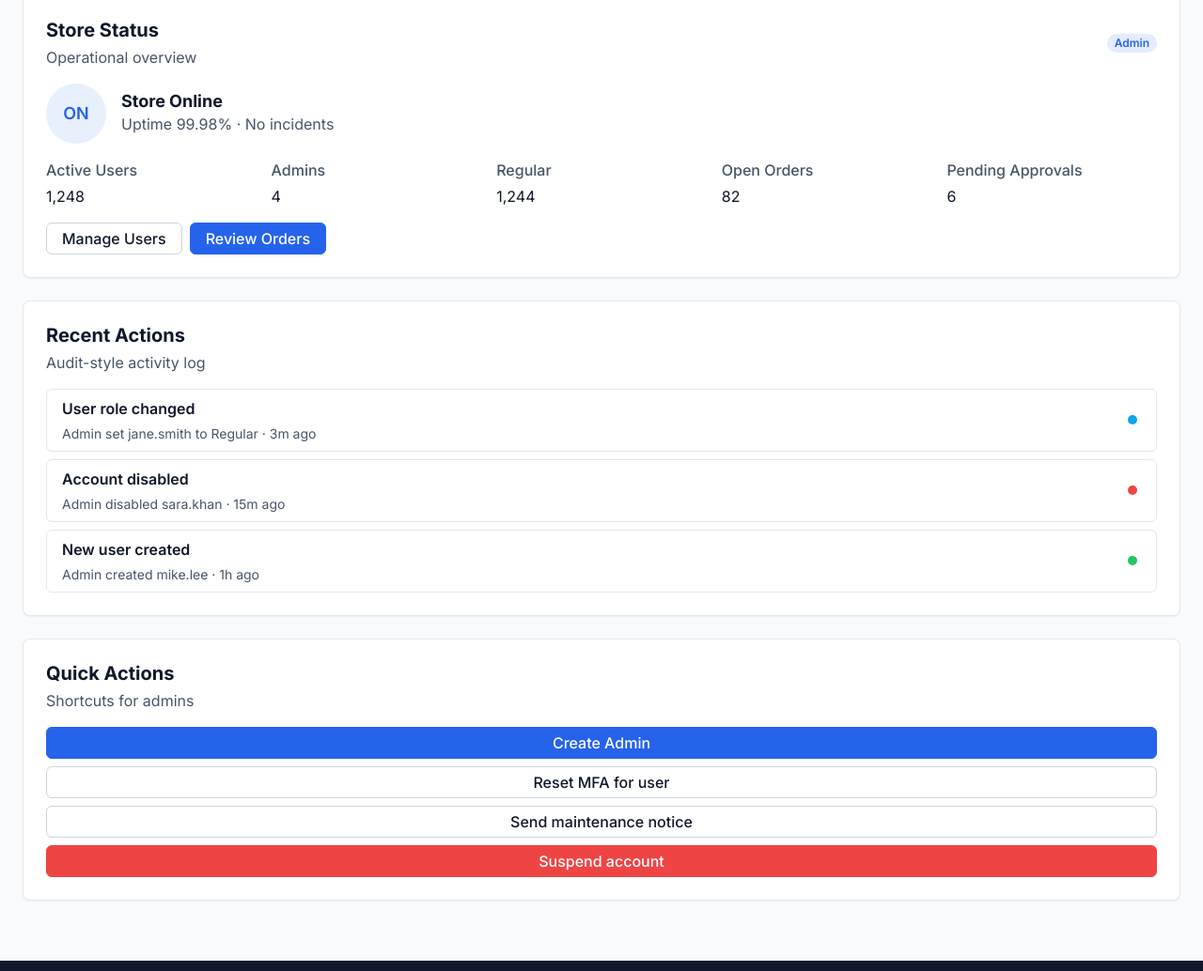
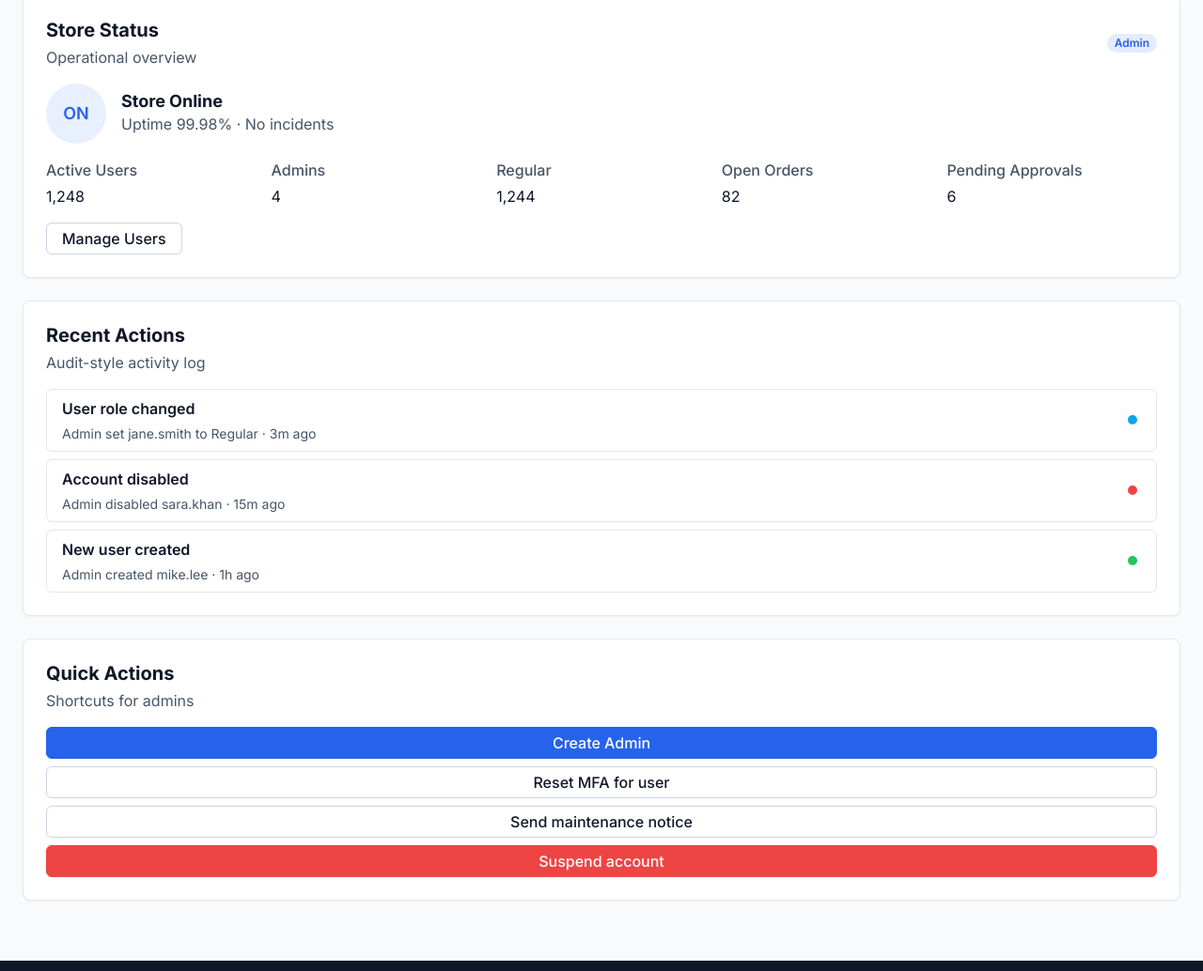
Before and after one commit to romandzo95/frontEndInternetShop, a plain HTML site: page lab1/admin.html in a window 1280 px wide. Shown: the part 1524-2558 px from the top of the page at 94% size. Drawn offline with Linux system fonts and the light colour scheme.

Commit message:
Removed one button

```diff
--- a/lab1/admin.html
+++ b/lab1/admin.html
@@ -302,7 +302,6 @@
 
                         <div class="user-actions-row">
                             <a class="btn btn--outline" href="#users-section">Manage Users</a>
-                            <a class="btn btn--primary" href="orders.html">Review Orders</a>
                         </div>
                     </div>
                 </aside>
```
